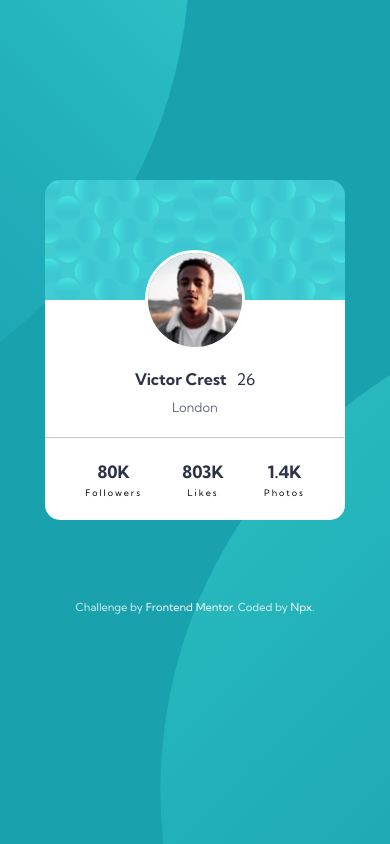
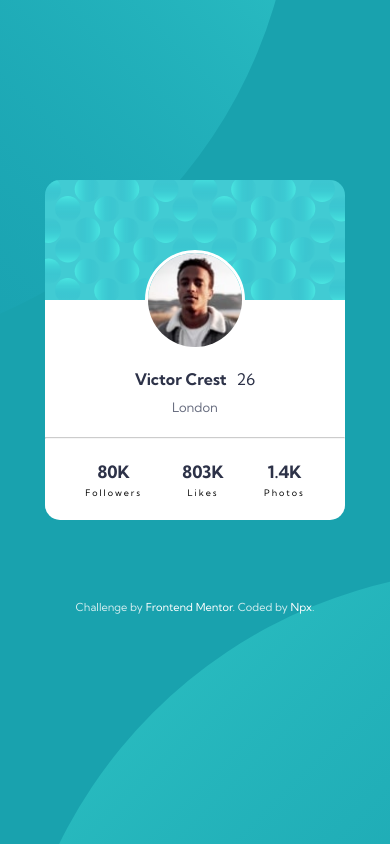
Before and after one commit to joaonpx/profile-card-component, a plain HTML site: page index.html in a window 390 px wide. Drawn offline with Linux system fonts and the light colour scheme.

Commit message:
:iphone: Update responsive
Update background patterns

```diff
--- a/style.css
+++ b/style.css
@@ -26,7 +26,8 @@ body {
   background: url('./images/bg-pattern-top.svg'),
     url('./images/bg-pattern-bottom.svg');
   background-color: var(--dark-cyan);
-  background-position: right 20rem bottom 40rem, left 16rem top 30rem;
+  background-position: right calc(47vw + 15%) bottom calc(65vh - 15vw),
+    left calc(40vw + 25%) top calc(72vh - 10vw);
   background-repeat: no-repeat;
 
   font-family: 'Kumbh Sans', sans-serif;
@@ -140,9 +141,9 @@ hr {
 /* ======================== responsive ==================================== */
 
 @media (min-width: 1024px) {
-  body {
+  /* body {
     background-position: right 88rem bottom 40rem, left 88rem top 32rem;
-  }
+  } */
 
   .profile-container {
     width: 32rem;
@@ -150,8 +151,8 @@ hr {
   }
 }
 
-@media (min-width: 1730px) {
+/* @media (min-width: 1730px) {
   body {
     background-position: right 126rem bottom 40rem, left 129rem top 30rem;
   }
-}
+} */
```
